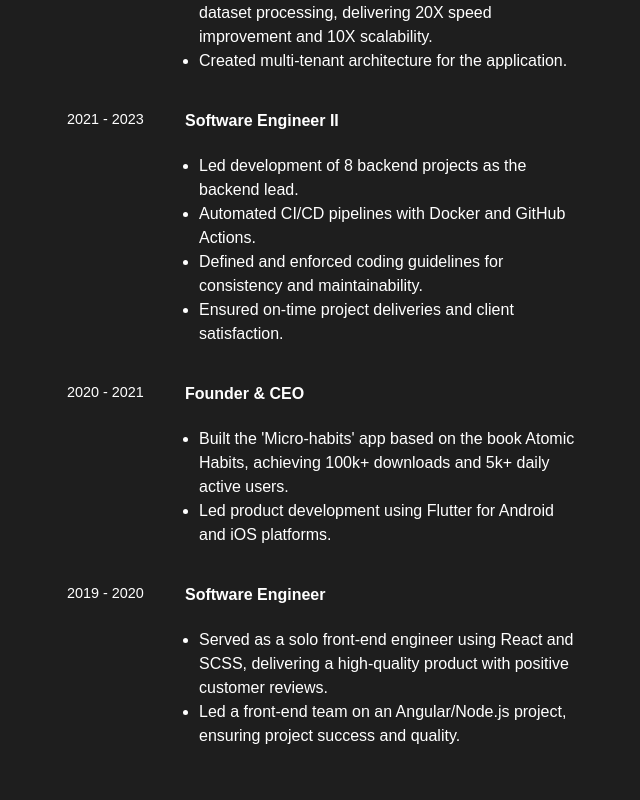
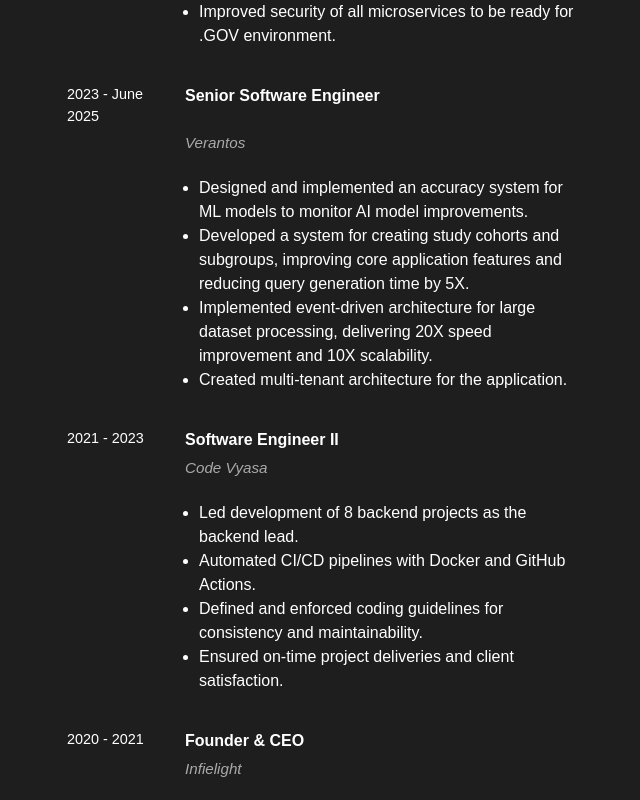
Before and after one commit to shubham199711/personal_website, a React (Vite) app: page /resume in a window 1280 px wide. Shown: the part 500-1300 px from the top of the page, without its empty margins (545-1185 px from the left). Built offline with nearby package versions, Linux system fonts and the light colour scheme.

Commit message:
Added new company details

```diff
--- a/src/pages/Resume.tsx
+++ b/src/pages/Resume.tsx
@@ -101,16 +101,30 @@
   margin: 70px 0;
 `;
 
+const CompanyName = styled.div`
+  margin-left: 118px;
+  font-style: italic;
+  color: #aaa;
+  font-size: 0.95rem;
+  text-align: left;
+  @media (max-width: 768px) {
+    margin-left: 0;
+    text-align: left;
+  }
+`;
+
 const JobComponent = ({
   startYear,
   endYear,
   title,
+  company,
   descriptions,
 }: {
   startYear: string;
   endYear: string;
   title: string;
-  descriptions: string[]; // Accepts an array of strings
+  company: string;
+  descriptions: string[];
 }) => (
   <Job>
     <JobHeader>
@@ -123,6 +137,7 @@
         <span>{title}</span>
       </JobTitle>
     </JobHeader>
+    <CompanyName>{company}</CompanyName>
     <JobDescription>
       <ul>
         {descriptions.map((desc, index) => (
@@ -141,9 +156,22 @@
         <SectionTitle>Work Experience</SectionTitle>
         <WorkExperience>
           <JobComponent
+            startYear="June 2025"
+            endYear="Present"
+            title="Senior Full Stack Engineer - AI solutions"
+            company="Resilinc"
+            descriptions={[
+              "Migrating 70+ microservice from java 8 to java 21 using AI powered tools",
+              "Created internal tools for AI agents to get latest and correct version of library in new spring boot",
+              "Improved security of all microservices to be ready for .GOV environment.",
+            ]}
+          />
+
+          <JobComponent
             startYear="2023"
-            endYear="Present"
+            endYear="June 2025"
             title="Senior Software Engineer"
+            company="Verantos"
             descriptions={[
               "Designed and implemented an accuracy system for ML models to monitor AI model improvements.",
               "Developed a system for creating study cohorts and subgroups, improving core application features and reducing query generation time by 5X.",
@@ -156,6 +184,7 @@
             startYear="2021"
             endYear="2023"
             title="Software Engineer II"
+            company="Code Vyasa"
             descriptions={[
               "Led development of 8 backend projects as the backend lead.",
               "Automated CI/CD pipelines with Docker and GitHub Actions.",
@@ -168,6 +197,7 @@
             startYear="2020"
             endYear="2021"
             title="Founder & CEO"
+            company="Infielight"
             descriptions={[
               "Built the 'Micro-habits' app based on the book Atomic Habits, achieving 100k+ downloads and 5k+ daily active users.",
               "Led product development using Flutter for Android and iOS platforms.",
@@ -178,6 +208,7 @@
             startYear="2019"
             endYear="2020"
             title="Software Engineer"
+            company="Sarvaha System"
             descriptions={[
               "Served as a solo front-end engineer using React and SCSS, delivering a high-quality product with positive customer reviews.",
               "Led a front-end team on an Angular/Node.js project, ensuring project success and quality.",
@@ -193,6 +224,7 @@
             startYear="2015"
             endYear="2019"
             title="Bachelor's in Computer Science Engineering"
+            company="P.R. Patil College of Engineering, Maharashtra, India"
             descriptions={[
               "Graduated from P.R. Patil College of Engineering, Maharashtra, India.",
               "Gained foundational knowledge in software development, data structures, and algorithms.",
@@ -209,6 +241,7 @@
             startYear="2015"
             endYear="Present"
             title="Skills"
+            company=""
             descriptions={[
               "Programming Languages: Python, Java, Golang, JavaScript, TypeScript",
               "Frontend: React, Angular, Flutter, SCSS",
@@ -230,6 +263,7 @@
             startYear="2015"
             endYear="Present"
             title="Achievements"
+            company=""
             descriptions={[
               "Solved 500+ problems on LeetCode, demonstrating strong proficiency in problem-solving, data structures, and algorithms.",
               "Successfully developed and delivered multiple projects on time while leading teams and ensuring client satisfaction.",
```
